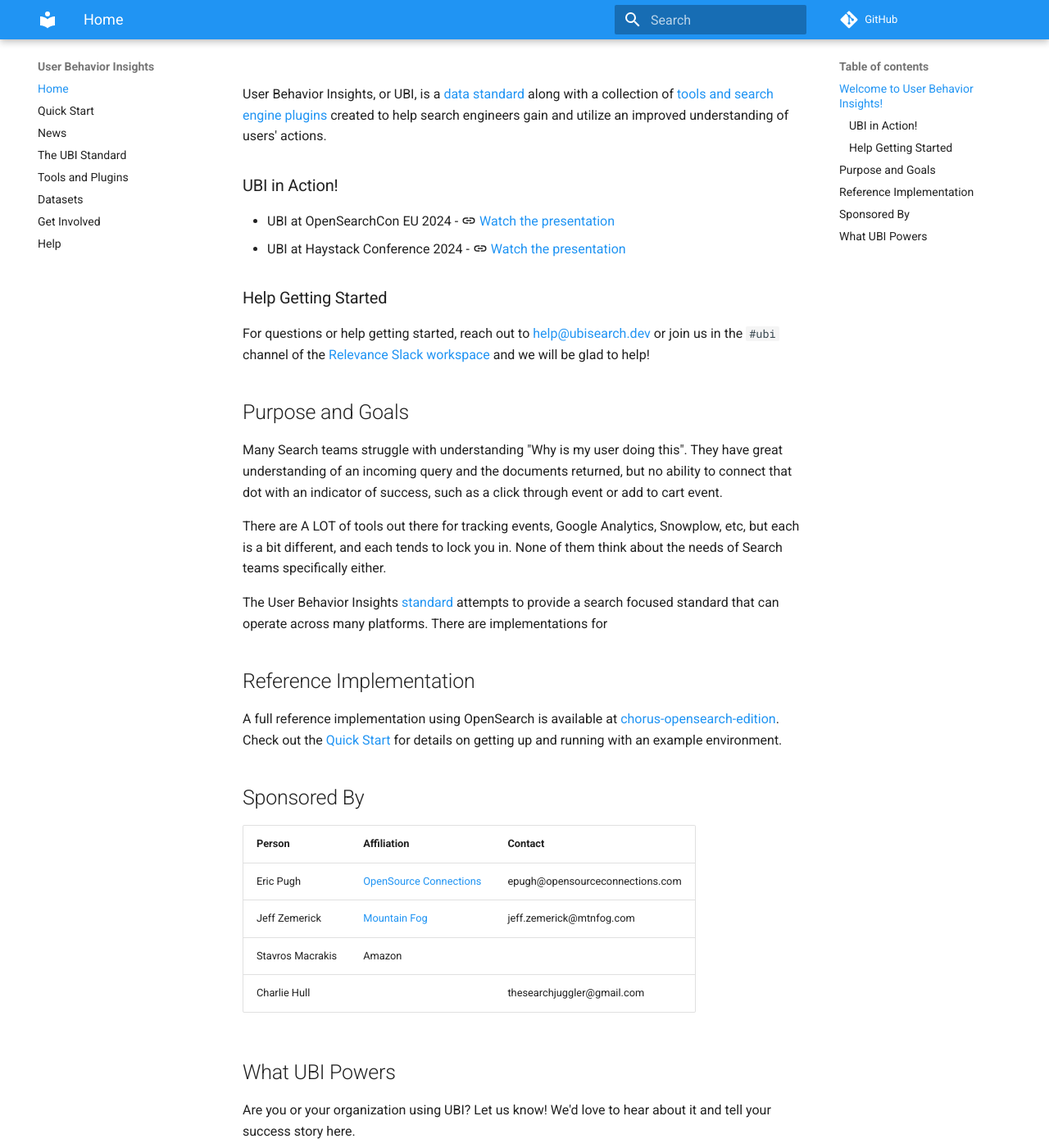
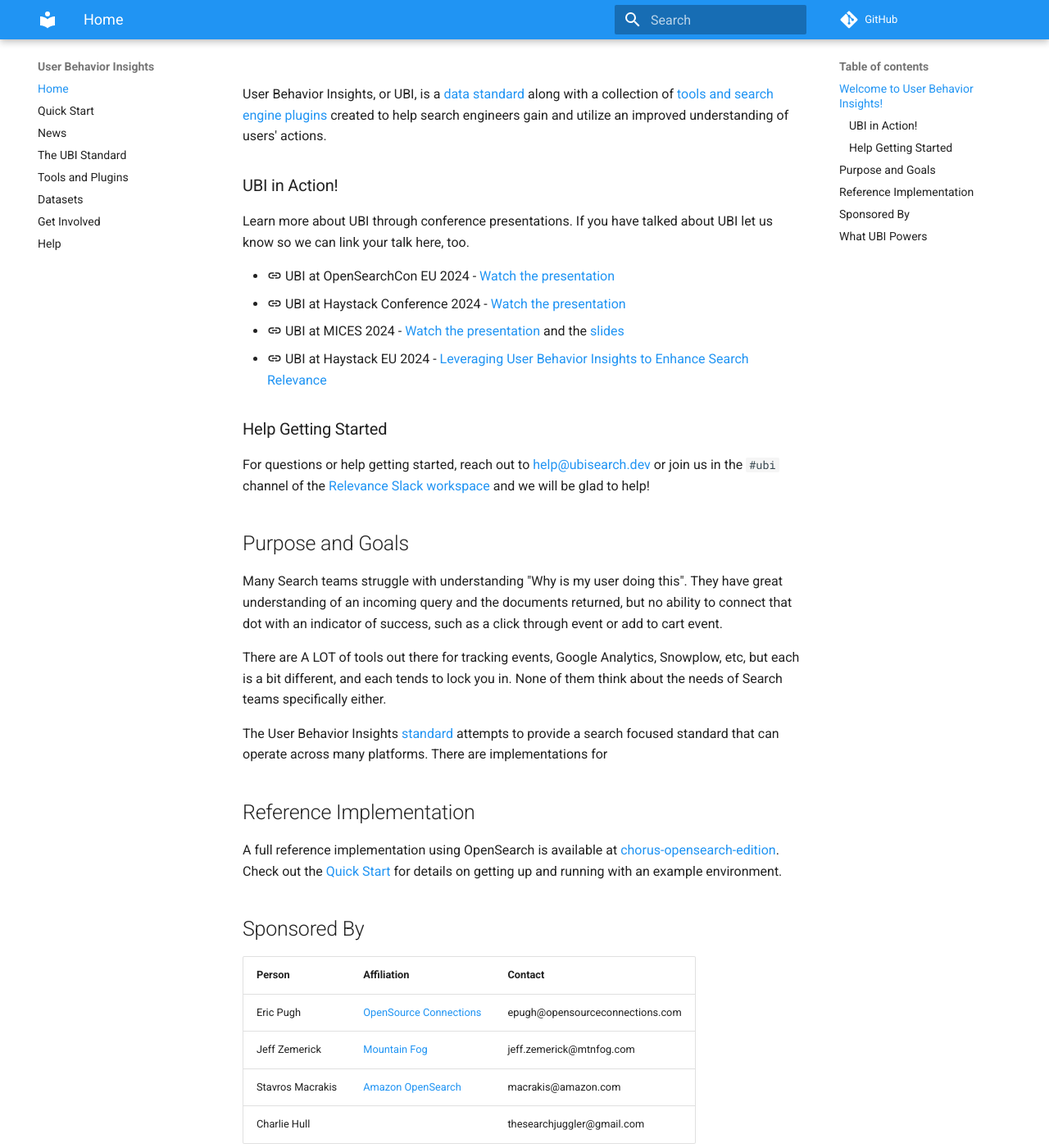
Before and after one commit to o19s/ubi-website, an MkDocs documentation site: the page built from docs/index.md, in a window 1280 px wide and 1400 px high, scrolled down 473 px. Shown: the whole window at 82% size. Built offline with MkDocs 1.6.1 and Material for MkDocs 9.7.7, drawn with Linux system fonts in a browser that asks for light colours; comment, search, counter and statistics services are not loaded.

Commit message:
Updating content.

```diff
--- a/docs/index.md
+++ b/docs/index.md
@@ -8,8 +8,12 @@
 
 ### UBI in Action!
 
-* UBI at OpenSearchCon EU 2024 - :material-link: [Watch the presentation](https://www.youtube.com/watch?v=dH7SPHKpxo0&list=PLzgr9zSpws14zCETcKtCBwcOuTGMccpV9&index=32)
-* UBI at Haystack Conference 2024 - :material-link: [Watch the presentation](https://www.youtube.com/watch?v=QltMXXHcwTI)
+Learn more about UBI through conference presentations. If you have talked about UBI let us know so we can link your talk here, too.
+
+* :material-link: UBI at OpenSearchCon EU 2024 - [Watch the presentation](https://www.youtube.com/watch?v=dH7SPHKpxo0&list=PLzgr9zSpws14zCETcKtCBwcOuTGMccpV9&index=32)
+* :material-link: UBI at Haystack Conference 2024 - [Watch the presentation](https://www.youtube.com/watch?v=QltMXXHcwTI)
+* :material-link: UBI at MICES 2024 - [Watch the presentation](https://youtu.be/8_4VRtMWtSY) and the [slides](https://mices.co/slides/user-behavior%20insights-mices-2024.pdf)
+* :material-link: UBI at Haystack EU 2024 - [Leveraging User Behavior Insights to Enhance Search Relevance](https://haystackconf.com/eu2024/talk-1/)
 
 ### Help Getting Started
 
@@ -29,12 +33,12 @@
 
 ## Sponsored By
 
-| Person                                                    | Affiliation                                                     | Contact                         |
-|-----------------------------------------------------------|-----------------------------------------------------------------|---------------------------------|
+| Person                                                    | Affiliation                                                     | Contact                        |
+|-----------------------------------------------------------|-----------------------------------------------------------------|--------------------------------|
 | Eric Pugh                                                 | [OpenSource Connections](https://www.opensourceconnections.com) | epugh@opensourceconnections.com |
-| Jeff Zemerick | [Mountain Fog](https://www.jeffzemerick.dev/)                   | jeff.zemerick@mtnfog.com        |
-| Stavros Macrakis                                          | Amazon                                                          |                                 |
-| Charlie Hull                                              |                                                                 | thesearchjuggler@gmail.com      |
+| Jeff Zemerick | [Mountain Fog](https://www.jeffzemerick.dev/)                   | jeff.zemerick@mtnfog.com       |
+| Stavros Macrakis                                          | [Amazon OpenSearch](https://www.opensearch.org/)                | macrakis@amazon.com                               |
+| Charlie Hull                                              |                                                                 | thesearchjuggler@gmail.com     |
 
 ## What UBI Powers
 
```
